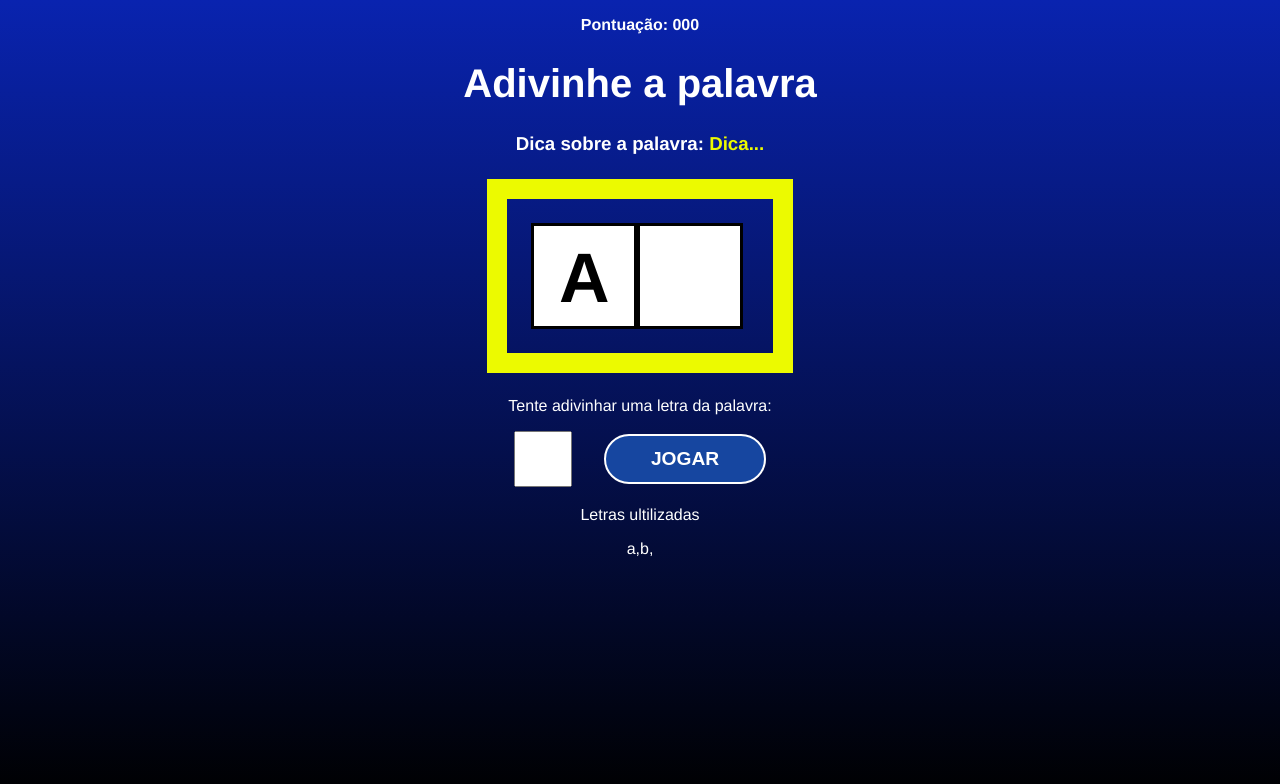
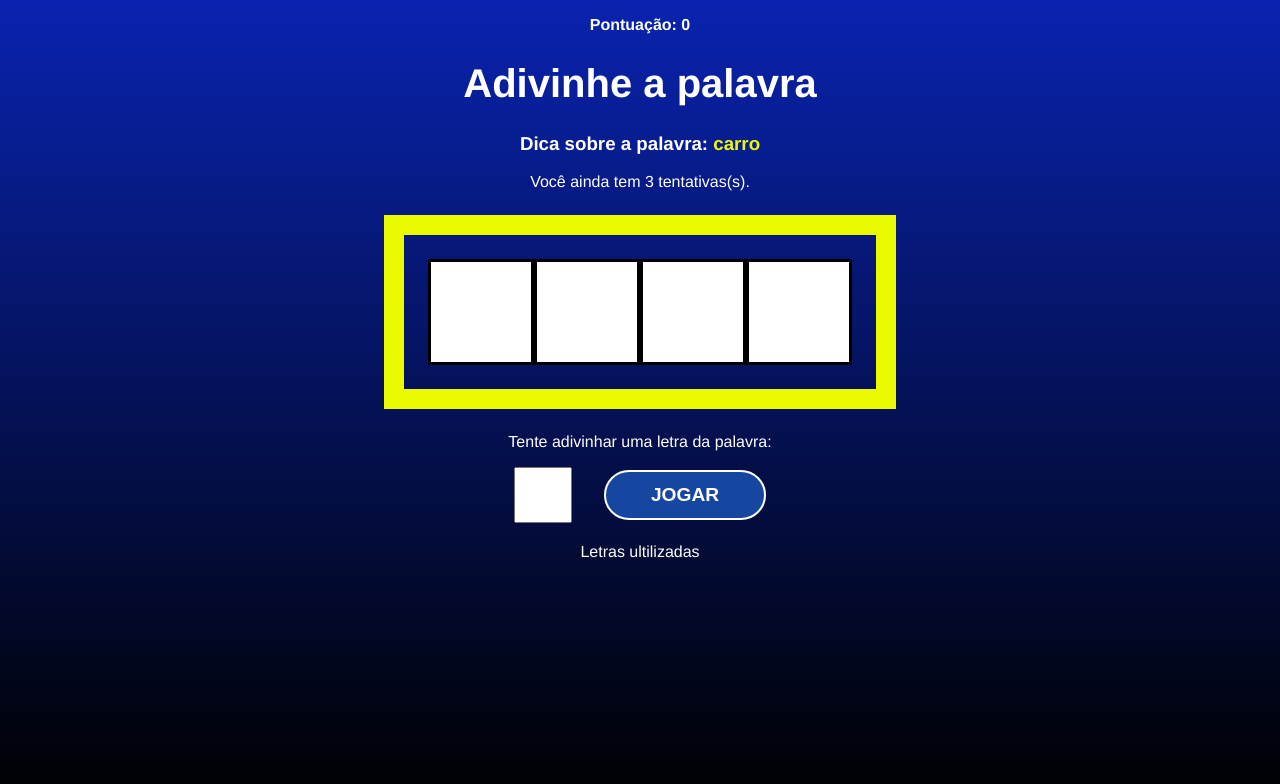
Before and after one commit to miqueiasbelfort/secret_word, a React (Vite) app: page / in a window 1280 px wide. Both pictures are taken after a click on the button "START GAME". Shown: the top 784 px of the page. Built offline with nearby package versions, Linux system fonts and the light colour scheme.

Commit message:
state insert

```diff
--- a/src/App.jsx
+++ b/src/App.jsx
@@ -25,6 +25,11 @@
   const [pickedCategory, setPickedCategory] = useState("")
   const [letters, setLetters] = useState([])
 
+  const [guessedLetter, setGuessedLetters] = useState([])
+  const [wrongLetters, setWrongLetters] = useState([])
+  const [guesses, setGuesses] = useState(3)
+const [score, setScore] = useState(0)
+
   const pickWordAndCatogory = () => {
     //picl a random category
     const categories = Object.keys(words)
@@ -50,14 +55,14 @@
     //fill states
     setPickedWord(word)
     setPickedCategory(category)
-    setLetters(letters)
+    setLetters(wordLetters)
 
     setGameStage(stages[1].name)
   }
 
   // processthe letter input
-  const verifyLetter = () => {
-    setGameStage(stages[2].name)
+  const verifyLetter = (letter) => {
+    console.log(letter)
   }
 
   const retry = () => {
@@ -67,7 +72,16 @@
   return (
     <div className="App">
       {gameStage === 'start' && <StartScreen startGame={startGame}/>}
-      {gameStage === 'game' && <Game verifyLetter={verifyLetter}/>}
+      {gameStage === 'game' && <Game
+        verifyLetter={verifyLetter}
+        pickedWord={pickedWord}
+        pickedCategory={pickedCategory}
+        letters={letters}
+        guessedLetter={guessedLetter}
+        wrongLetters={wrongLetters}
+        guesses={guesses}
+        score={score}
+      />}
       {gameStage === 'end' && <GameOver retry={retry}/>}
     </div>
   )
--- a/src/components/Game.jsx
+++ b/src/components/Game.jsx
@@ -1,32 +1,72 @@
-import React from 'react'
+import React, { useState, useRef } from 'react'
 //css
 import "./Game.css"
 
-const Game = ({verifyLetter}) => {
+const Game = (
+  {
+    verifyLetter,
+    pickedWord,
+    pickedCategory,
+    letters,
+    guessedLetter,
+    wrongLetters,
+    guesses,
+    score
+  }
+) => {
+
+  const [letter, setLetter] = useState("")
+  const letterInputRef = useRef(null)
+
+  function handelSubmit(e){
+    e.preventDefault()
+
+    verifyLetter(letter)
+
+    setLetter("")
+
+    letterInputRef.current.focus()
+  }
+
   return (
     <div className='game'>
        <p className='points'>
-         <span>Pontuação: 000</span>
+         <span>Pontuação: {score}</span>
        </p>
        <h1>Adivinhe a palavra</h1>
        <h3 className='tip'>
-          Dica sobre a palavra: <span>Dica...</span>
+          Dica sobre a palavra: <span>{pickedCategory}</span>
        </h3>
+       <p>Você ainda tem {guesses} tentativas(s).</p>
        <div className='wordContainer'>
-          <span className='letter'>A</span>
-          <span className="blankSquare"></span>
+         {letters.map((letter, i) => (
+           guessedLetter.includes(letter) ? (
+            <span className='letter'>{letter}</span>
+           ) : (
+             <span key={i} className="blankSquare"></span>
+           )
+         ))}
        </div>
        <div className='letterContainer'>
           <p>Tente adivinhar uma letra da palavra:</p>
-          <form>
-            <input type="text" name="letter" maxLength="1" required/>
+          <form onSubmit={handelSubmit}>
+            <input
+              type="text"
+              name="letter"
+              maxLength="1"
+              required
+              onChange={(e) => setLetter(e.target.value)}
+              value={letter}
+              ref={letterInputRef}
+            />
             <button>Jogar</button>
           </form>
        </div>
        <div className='wrongLettersContainer'>
           <p>Letras ultilizadas</p>
-          <span>a,</span>
-          <span>b,</span>
+          {wrongLetters.map((letter, i) => (
+            <span key={i}>{letter}, </span>
+          ))}
        </div>
     </div>
   )
```
